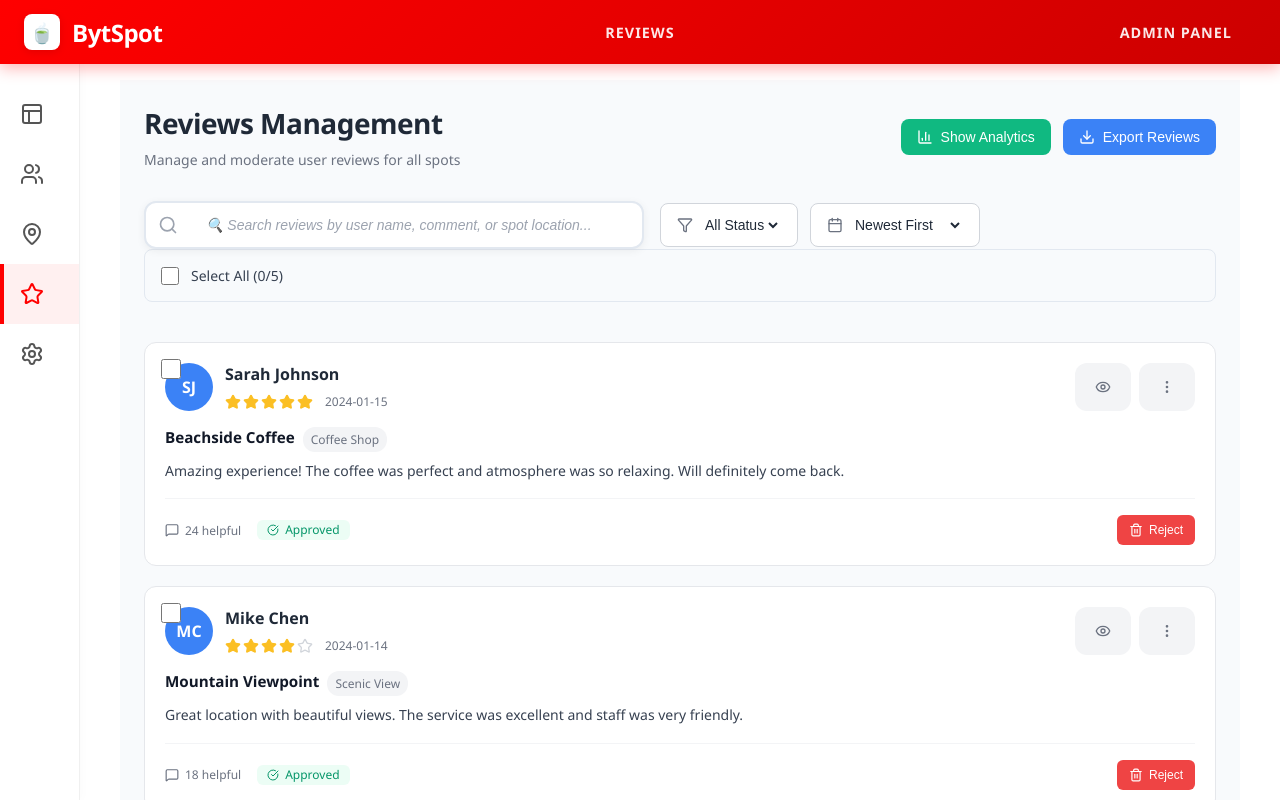
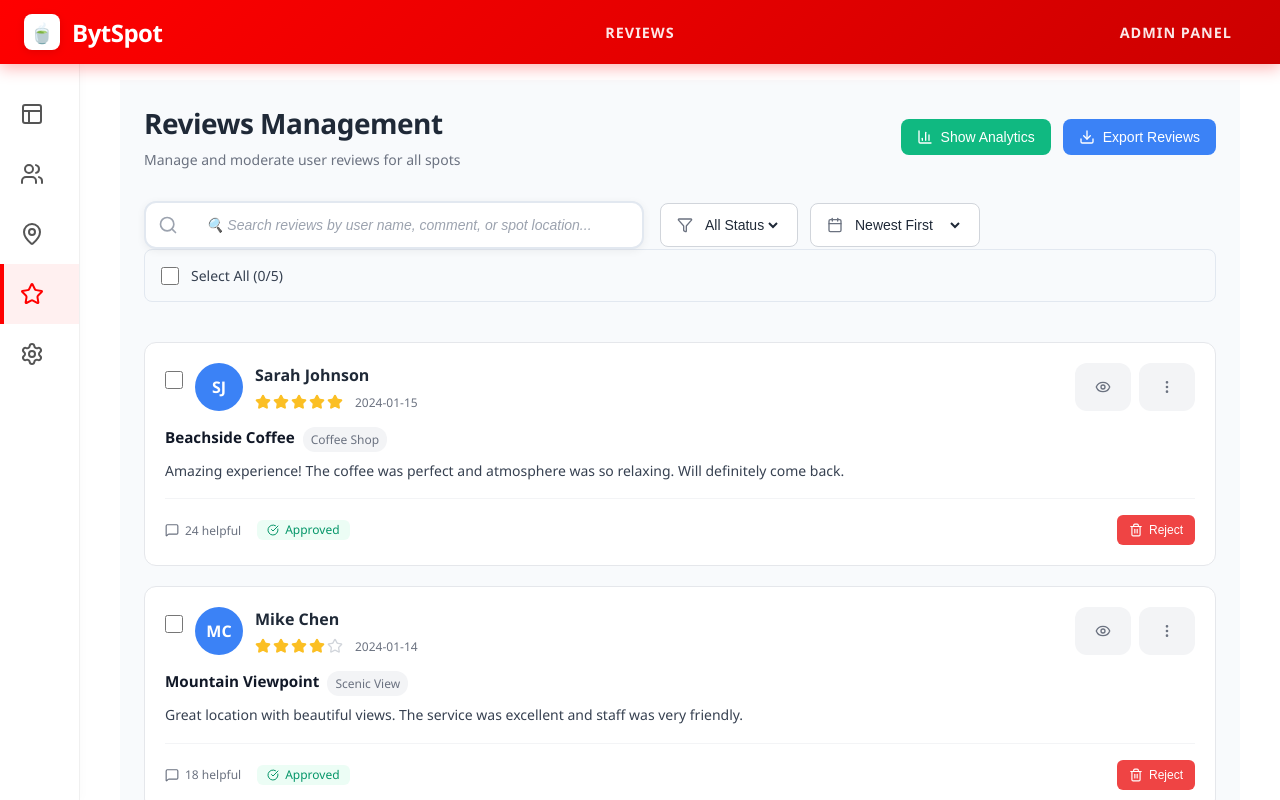
Before and after one commit to Sinxn-coder/chai-in, a React (Vite) app: page / in a window 1280 px wide. Both pictures are taken after a click on the item 39 px from the left and 294 px from the top of the page. Shown: the top 800 px of the page. Built offline with nearby package versions, Linux system fonts and the light colour scheme.

Commit message:
Improve checkbox placement on review cards

```diff
--- a/src/ReviewsPage.css
+++ b/src/ReviewsPage.css
@@ -219,24 +219,39 @@
   transform: translateY(-2px);
 }
 
+.review-header {
+  display: flex;
+  justify-content: space-between;
+  align-items: flex-start;
+  margin-bottom: 16px;
+}
+
+.review-selection {
+  display: flex;
+  align-items: center;
+  padding: 8px 0;
+  margin-right: 12px;
+}
+
+.review-selection input[type="checkbox"] {
+  width: 18px;
+  height: 18px;
+  cursor: pointer;
+  accent-color: #3b82f6;
+  border-radius: 4px;
+}
+
 .review-card.selected {
   border-color: #3b82f6;
   background: #eff6ff;
   box-shadow: 0 0 0 3px rgba(59, 130, 246, 0.1);
 }
 
-.review-selection {
-  position: absolute;
-  top: 16px;
-  left: 16px;
-  z-index: 10;
-}
-
-.review-selection input[type="checkbox"] {
-  width: 20px;
-  height: 20px;
-  cursor: pointer;
-  accent-color: #3b82f6;
+.reviewer-info {
+  display: flex;
+  align-items: center;
+  gap: 12px;
+  flex: 1;
 }
 
 /* Header Actions */
--- a/src/ReviewsPage.jsx
+++ b/src/ReviewsPage.jsx
@@ -518,6 +518,8 @@ export default function ReviewsPage() {
             <div className="reviews-grid">
               {filteredReviews.map(review => (
                 <div key={review.id} className={`review-card ${selectedReviews.includes(review.id) ? 'selected' : ''}`}>
+                  {/* Review Header */}
+                  <div className="review-header">
                     {/* Selection Checkbox */}
                     <div className="review-selection">
                       <input
@@ -527,8 +529,6 @@ export default function ReviewsPage() {
                       />
                     </div>
 
-                  {/* Review Header */}
-                  <div className="review-header">
                     <div className="reviewer-info">
                       <div className="reviewer-avatar">
                         {review.userAvatar}
```
Lines whose indentation alone changed are shown as unchanged.
